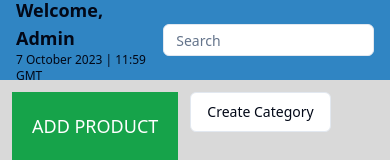
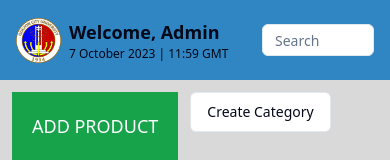
Before and after one commit to ivrnDev/coop-inventory, a Next.js app in the folder qcu-coop/: page /admin/products in a window 390 px wide. Shown: the top 160 px of the page. Built offline with nearby package versions, Linux system fonts and the light colour scheme; no server answers.

Commit message:
Fixing mobile products layout

```diff
--- a/qcu-coop/app/(products)/layout.tsx
+++ b/qcu-coop/app/(products)/layout.tsx
@@ -18,7 +18,7 @@ export default function HomeLayout({
     <>
       <HomeHeader />
       <CategoriesSidebar />
-      <main className="bg-main-user min-h-user-main-mobile md:min-h-user-main">
+      <main className="bg-main-user min-h-user-main-mobile md:min-h-user-main pt-12">
         {children}
       </main>
     </>
--- a/qcu-coop/app/(products)/products/page.tsx
+++ b/qcu-coop/app/(products)/products/page.tsx
@@ -5,15 +5,9 @@ import RenderProducts from "@/components/user/render/Products";
 const Products = async () => {
   const products: ProductsType[] = await getAllProducts();
   return (
-
-    <section className="bg-green-300 ml-[35%]">
+    <section className="ml-[35%] px-3 grid grid-cols-1 gap-4 place-items-center md:grid-cols-4">
       <RenderProducts products={products} />
     </section>
-
-
-
-
-
   );
 };
 
--- a/qcu-coop/components/cart/AddtoCartBtn.tsx
+++ b/qcu-coop/components/cart/AddtoCartBtn.tsx
@@ -1,12 +1,12 @@
 "use client";
 import { RootState } from "../redux/store";
-import { ProductsType } from "@/types/products/products";
+import { ItemType, ProductsType } from "@/types/products/products";
 import { setItem } from "../redux/features/cartSlice";
 import { useDispatch, useSelector } from "react-redux";
 import { useState } from "react";
 import { Button } from "../ui/button";
 type Props = {
-  product: ProductsType;
+  product: ItemType;
 };
 
 const AddtoCartButton = ({ product }: Props) => {
--- a/qcu-coop/components/header/AdminHeader.tsx
+++ b/qcu-coop/components/header/AdminHeader.tsx
@@ -1,15 +1,27 @@
+import Link from "next/link";
 import { Input } from "../ui/input";
+import Image from "next/image";
 
 const AdminHeader = () => {
   return (
     <header className="bg-header-admin p-4 flex justify-between items-center h-admin-header w-screen md:w-admin-header md:ml-admin-header ">
-      <div className="w-fit">
-        <p className="font-bold text-lg">Welcome, Admin</p>
-        <p className=" font-semilight text-xs">
-          7 October 2023 | 11:59 GMT
-        </p>
+      <div className="flex space-x-2">
+        <Link href="/">
+          <Image
+            src="/images/qcu-logo.png"
+            alt="QCU-Logo"
+            width={45}
+            height={45}
+            className="md:hidden"
+          />
+        </Link>
+        <div className="w-fit">
+          <p className="font-bold text-lg">Welcome, Admin</p>
+          <p className=" font-semilight text-xs">7 October 2023 | 11:59 GMT</p>
+        </div>
       </div>
-      <div className="w-30 sm:w-60">
+
+      <div className="w-28 sm:w-60">
         <Input type="text" placeholder="Search" className="w-full" />
       </div>
     </header>
--- a/qcu-coop/components/header/Home.tsx
+++ b/qcu-coop/components/header/Home.tsx
@@ -9,6 +9,7 @@ const HomeHeader = () => {
     { name: "products", link: "/products", src: "/icons/cube-icon.png" },
     { name: "home", link: "/", src: "/icons/home1-icon.png" },
     { name: "about", link: "/about", src: "/icons/about-icon.png" },
+    { name: "user", link: "/login", src: "/icons/user-icon.svg" },
   ];
   const navigation = [
     { name: "home", link: "/", src: "/icons/home1-icon.png" },
--- a/qcu-coop/components/user/render/Item.tsx
+++ b/qcu-coop/components/user/render/Item.tsx
@@ -3,6 +3,7 @@ import { getProductById } from "@/lib/api/products";
 import { ItemType } from "@/types/products/products";
 import Link from "next/link";
 import QuantityInput from "../forms/Quantity";
+import AddtoCartButton from "@/components/cart/AddtoCartBtn";
 
 type Props = {
   id: string;
@@ -71,9 +72,7 @@ const Item = async ({ id, productVariant, qty }: Props) => {
                 ))}
               </div>
               <div>
-                <button className="bg-yellow-500 p-3 rounded-xl">
-                  Add to Cart
-                </button>
+                <AddtoCartButton product={product[0]} />
                 {order &&
                 order.product_id &&
                 order.variant_id &&
--- a/qcu-coop/tailwind.config.ts
+++ b/qcu-coop/tailwind.config.ts
@@ -50,6 +50,9 @@ module.exports = {
           DEFAULT: "hsl(var(--card))",
           foreground: "hsl(var(--card-foreground))",
         },
+        custom: {
+          orange: "#D71313",
+        },
         header: {
           admin: "#3085C3",
         },
@@ -101,8 +104,7 @@ module.exports = {
         "admin-header": "var(--w-admin-navbar)",
         "admin-main": "var(--w-admin-navbar)",
         "user-header-mobile": "var(--h-user-header)",
-        "user-header":
-          "calc((var(--h-user-header) + var(--h-user-navbar)))",
+        "user-header": "calc((var(--h-user-header) + var(--h-user-navbar)))",
         "products-section": "var(--m-product-section))",
       },
       minHeight: {
@@ -113,8 +115,7 @@ module.exports = {
           "calc(100vh - (var(--h-user-header) + var(--h-user-navbar-mobile)))",
         "user-main":
           "calc(100vh - (var(--h-user-header) + var(--h-user-navbar)))",
-        "products-section":
-          "calc(100vh / 2 )",
+        "products-section": "calc(100vh / 2 )",
       },
     },
   },
```
Also changed, not shown: qcu-coop/components/user/render/Products.tsx (+16 -11 lines), qcu-coop/public/icons/user1-icon.png (added).
